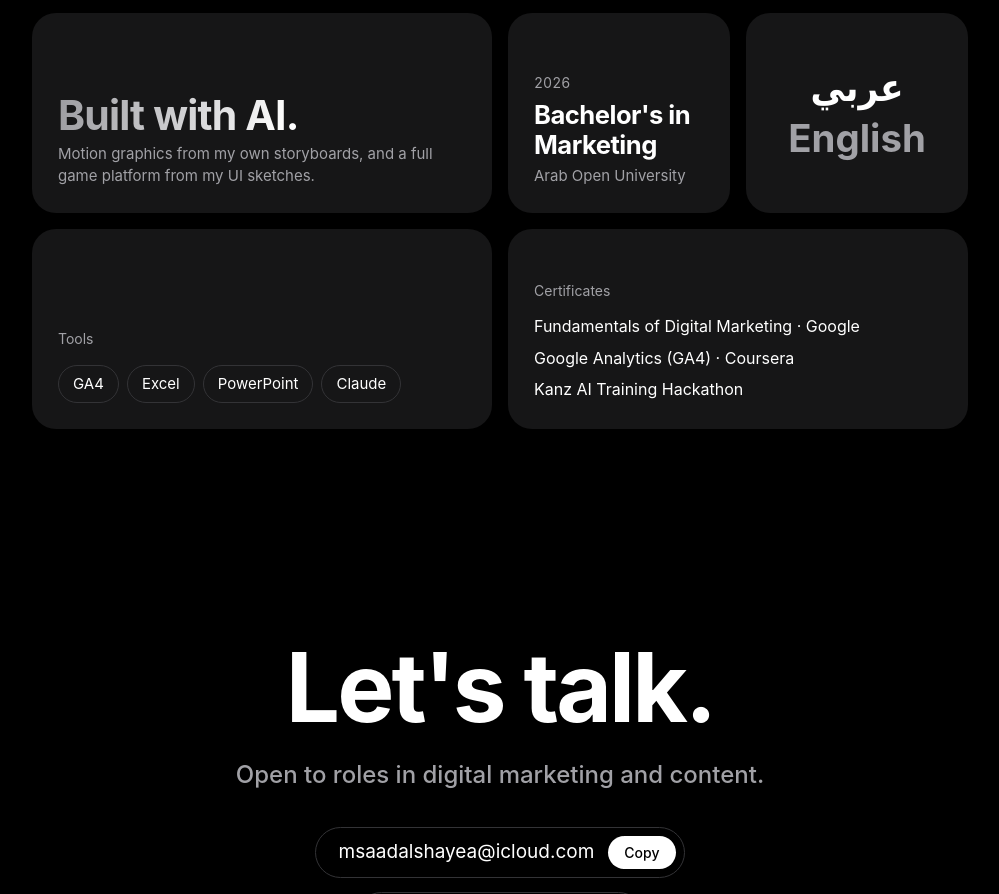
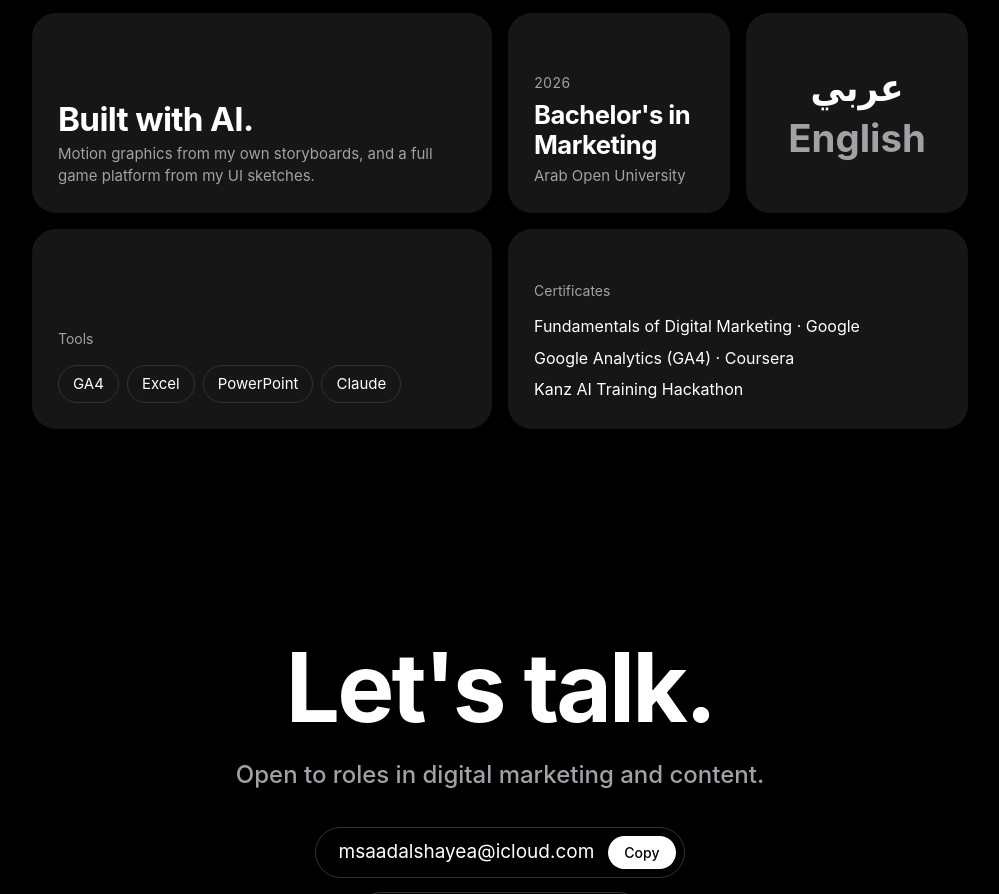
Before and after one commit to iMusaad/Musaad-Portfolio, a plain HTML site: page index.html in a window 1280 px wide. Shown: the part 2364-3258 px from the top of the page, without its empty margins (140-1139 px from the left). Drawn offline with Linux system fonts and the light colour scheme; a small style sheet from the web is missing.

Commit message:
Bento: plain white AI headline, smaller; right-align Latin lines in Arabic
Co-Authored-By: Claude Opus 5.5 <noreply@anthropic.com>
Claude-Session: https://claude.ai/code/session_01BwaXdPRF7ZcmZ1ZV61Bzvq

```diff
--- a/index.html
+++ b/index.html
@@ -446,7 +446,8 @@
   .bt-shot img { display: block; width: 100%; height: auto; }
   .bt-kn:hover .bt-shot { transform: translateY(-14px); }
   .bt-vid .bt-loop { position: absolute; inset: 0; width: 100%; height: 100%; max-width: none; object-fit: cover; }
-  .bt-ai .bt-title { font-size: clamp(30px, 3.2vw, 44px); }
+  .bt-ai .bt-title { font-size: clamp(26px, 2.6vw, 36px); text-wrap: balance; }
+  :root:not([data-lang="en"]) .bt-text { text-align: right; }
   .bt-text { unicode-bidi: plaintext; }
   .bt-over { position: absolute; inset: auto 0 0 0; padding: 60px 22px 22px; display: grid; gap: 4px; background: linear-gradient(transparent, rgba(0,0,0,.85)); }
   .bt-more { font-size: 15px; color: var(--white); opacity: .85; }
@@ -558,7 +559,7 @@
           <span class="bt-text"><span class="ar">مكتبة جرير</span><span class="en">Jarir Bookstore</span></span>
         </a>
         <a class="bt bt-ai" href="#khalnelab">
-          <span class="bt-title shine"><span class="ar">أبني بالذكاء الاصطناعي.</span><span class="en">Built with AI.</span></span>
+          <span class="bt-title"><span class="ar">أبني بالذكاء الاصطناعي.</span><span class="en">Built with AI.</span></span>
           <span class="bt-text"><span class="ar">موشن جرافيك من قصصي المرسومة، ومنصة ألعاب كاملة من رسوماتي للواجهات.</span><span class="en">Motion graphics from my own storyboards, and a full game platform from my UI sketches.</span></span>
         </a>
         <a class="bt bt-degree" href="#education">
```
